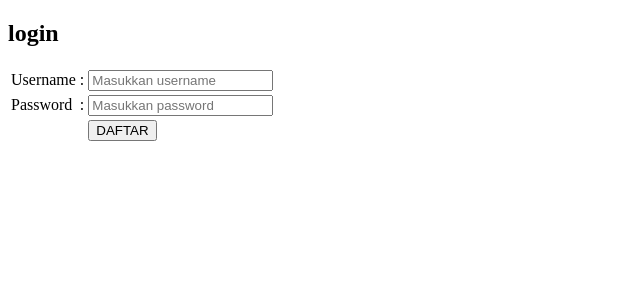
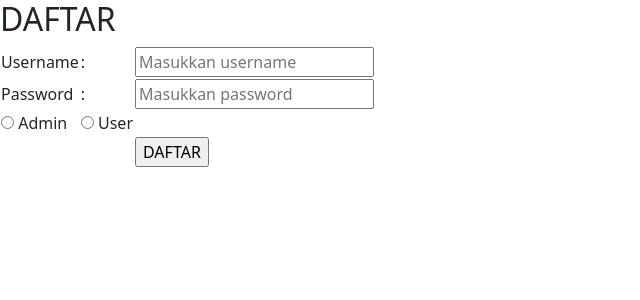
Before and after one commit to Aracellii/projek, a PHP site: page /daftar.php in a window 1280 px wide. Shown: the top 300 px of the page, without its empty margins (0-640 px from the left). Run offline with PHP 8.4, Linux system fonts and the light colour scheme.

Commit message:
sempurnakan

```diff
--- a/cek_login.php
+++ b/cek_login.php
@@ -4,6 +4,7 @@ $query = new mysqli('localhost', 'root', '', 'projek');
 // Mendapatkan username dan password dari input form
 $username = $_POST['username'];
 $password = $_POST['password'];
+
 // Menyeleksi data dari tabel 'user' dan 'admin' sekaligus
 $data = $query->query("SELECT 'user' AS role FROM user WHERE username='$username' AND password='$password'
                        UNION
--- a/daftar.php
+++ b/daftar.php
@@ -3,10 +3,11 @@
 <head>
     <meta charset="UTF-8">
     <meta name="viewport" content="width=device-width, initial-scale=1.0">
+	<link href="https://cdn.jsdelivr.net/npm/bootstrap@5.3.3/dist/css/bootstrap.min.css" rel="stylesheet" integrity="sha384-QWTKZyjpPEjISv5WaRU9OFeRpok6YctnYmDr5pNlyT2bRjXh0JMhjY6hW+ALEwIH" crossorigin="anonymous">
     <title>login</title>
 </head>
 <body>
-    <h2>login</h2>
+    <h2>DAFTAR</h2>
     <form method="POST" action="proses_daftar.php">
 		<table>
 		<tr>
@@ -19,6 +20,17 @@
 			<td>:</td>
 			<td><input type="password" name="password" placeholder="Masukkan password"></td>
 		</tr>
+
+		<tr>
+        <td><input type="radio" name="role" value="admin">
+        Admin</td>
+        <td><input type="radio" name="role" value="user">
+        User</td>
+		</tr>
+
+
+
+
 		<tr>
 			<td></td>
 			<td></td>
```
